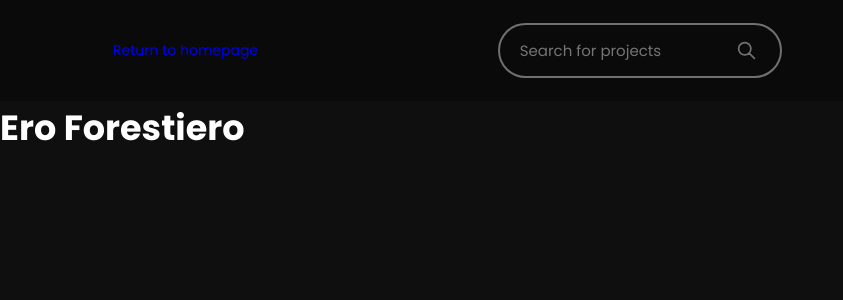
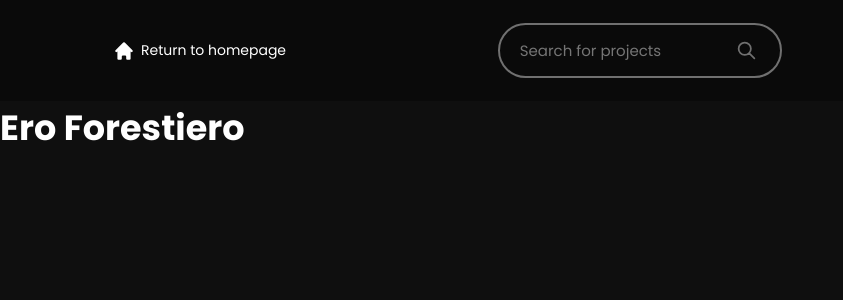
Before and after one commit to andrea-artuso/reactjs-portfolio, a React (Create React App) app: page /projects in a window 1280 px wide. Shown: the top 300 px of the page, without its empty margins (0-843 px from the left). Built offline with nearby package versions, Linux system fonts and the light colour scheme.

Commit message:
Styled homepage button (desktop only)

```diff
--- a/src/pages/Projects/Projects.css
+++ b/src/pages/Projects/Projects.css
@@ -5,6 +5,20 @@
     display: grid;
     grid-template-columns: 20% 60% 20%;
     background-color: var(--dark-gray);
+}
+
+.projects-header > a {
+    color: #fff;
+    display: flex;
+    align-items: center;
+}
+.projects-header > a:hover {
+    text-decoration: underline;
+}
+.link-icon {
+    width: 22px;
+    height: auto;
+    margin-right: 6px;
 }
 
 .projects-header > div {
--- a/src/pages/Projects/Projects.jsx
+++ b/src/pages/Projects/Projects.jsx
@@ -5,6 +5,7 @@ import './Projects.css'
 
 //Import ICONS
 import { SearchIcon, XIcon  } from '@heroicons/react/outline'
+import { HomeIcon } from '@heroicons/react/solid'
 
 const Header = () => {
     const [searchFilter, setSearchFilter] = useState('');
@@ -22,7 +23,10 @@ const Header = () => {
     return (
         <>
             <header className="app-header projects-header">
-                <a href="/" >Return to homepage</a>
+                <a href="/" >
+                    <HomeIcon className="link-icon" />
+                    <span>Return to homepage</span>
+                </a>
 
                 <div>
                     <input
```
